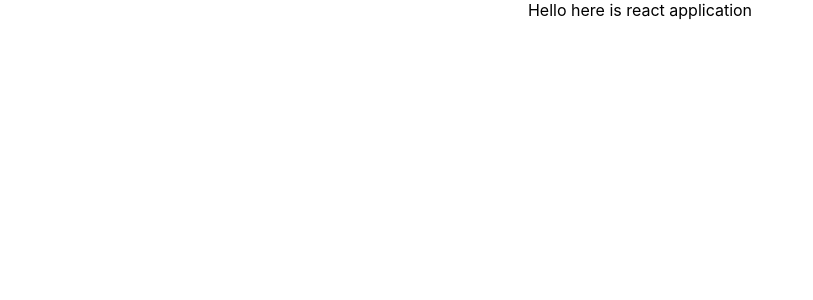
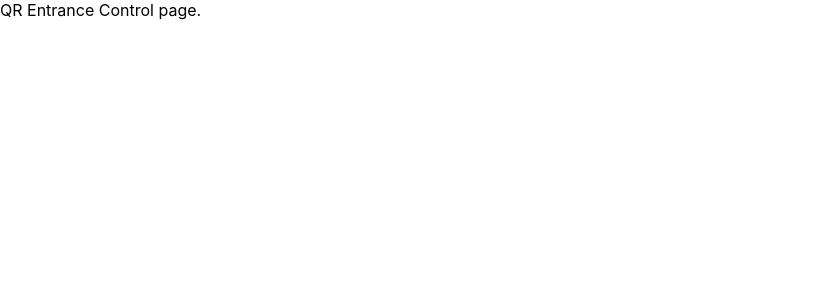
Before and after one commit to withel21/qr-entrance-control, a React (Create React App) app in the folder qr-entrance-control-prototpye/app/: page /control in a window 1280 px wide. Shown: the top 300 px of the page, without its empty margins (0-813 px from the left). Built offline with nearby package versions, Linux system fonts and the light colour scheme.

Commit message:
router setting for pages

```diff
--- a/qr-entrance-control-prototpye/app/package.json
+++ b/qr-entrance-control-prototpye/app/package.json
@@ -10,6 +10,7 @@
     "react": "^17.0.2",
     "react-dom": "^17.0.2",
     "react-redux": "^7.2.6",
+    "react-router-dom": "^6.2.2",
     "react-scripts": "5.0.0"
   },
   "scripts": {
--- a/qr-entrance-control-prototpye/app/src/App.js
+++ b/qr-entrance-control-prototpye/app/src/App.js
@@ -1,11 +1,18 @@
 import React from 'react';
+import { BrowserRouter as Router, Routes, Route} from 'react-router-dom';
+import ControlPage from './ControlPage/ControlPage';
+import SettingPage from './SettingPage/SettingPage';
+
 import './App.css';
 
 function App() {
   return (
-    <div className="App">
-      Hello here is react application
-    </div>
+    <Router>
+      <Routes>
+        <Route path="/control" element={<ControlPage/>} />
+        <Route path="/" element={<SettingPage/>} />
+      </Routes>
+    </Router>
   );
 }
 
--- /dev/null
+++ b/qr-entrance-control-prototpye/app/src/ControlPage/ControlPage.js
@@ -0,0 +1,11 @@
+import React from 'react';
+
+const ControlPage = () => {
+  return (
+    <div>
+      QR Entrance Control page.
+    </div>
+  );
+};
+
+export default ControlPage;
--- /dev/null
+++ b/qr-entrance-control-prototpye/app/src/SettingPage/SettingPage.js
@@ -0,0 +1,11 @@
+import React from 'react';
+
+const SettingPage = () => {
+  return (
+    <div>
+      QR Entrance Setting page.
+    </div>
+  );
+};
+
+export default SettingPage;
```
